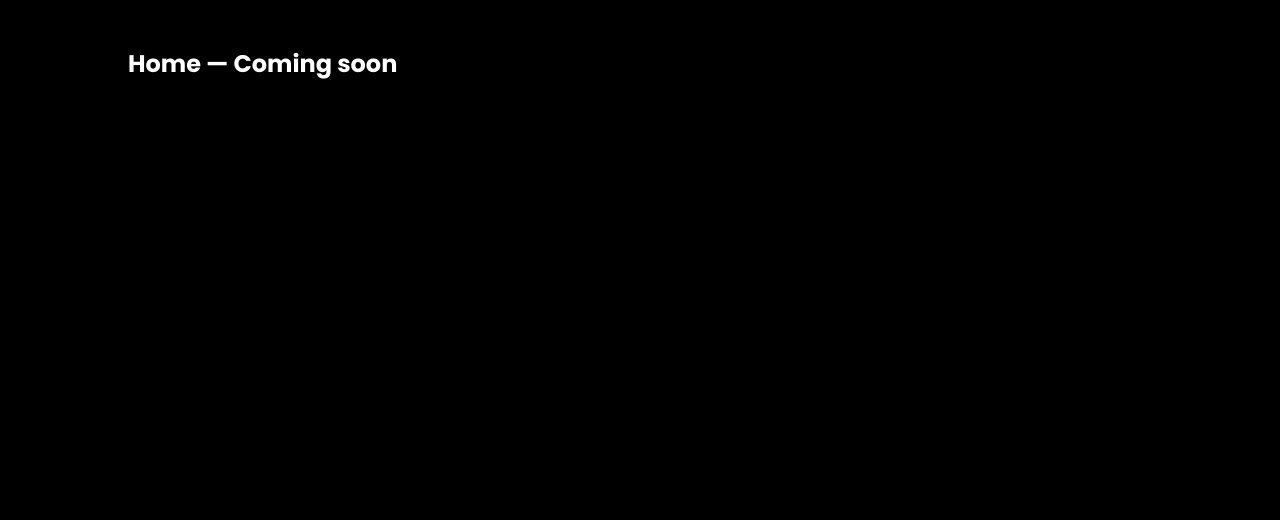
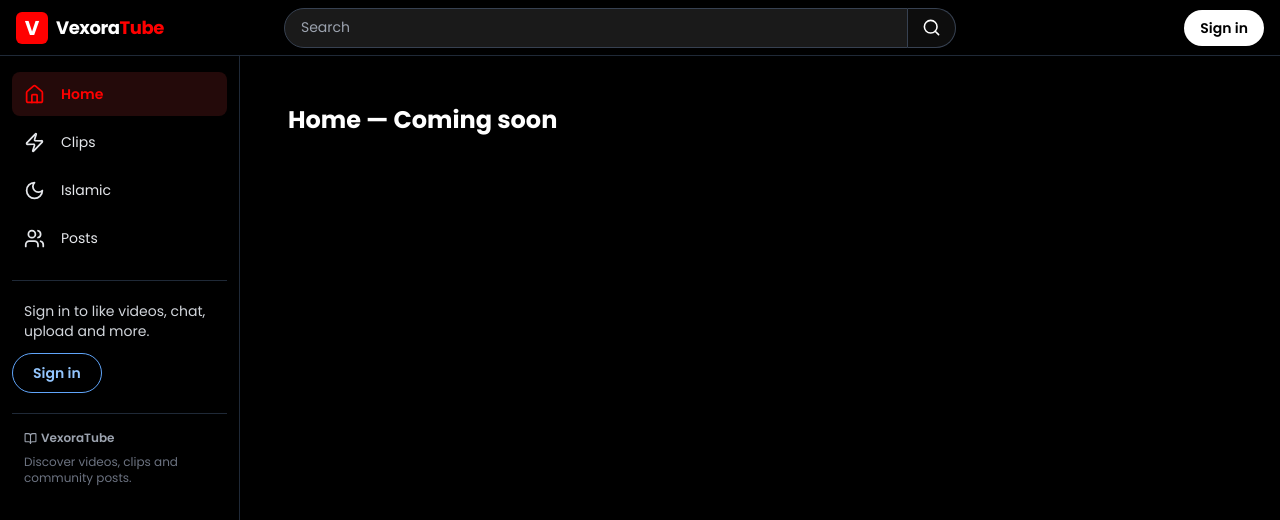
Before and after one commit to ameerhassank1han-boop/VexoraTube, a React (Vite) app: page / in a window 1280 px wide. Shown: the top 520 px of the page. Built offline with nearby package versions, Linux system fonts and the light colour scheme; no server answers; a web font is replaced by a local one.

Commit message:
feat: mount public and protected pages inside shared layout

```diff
--- a/src/App.tsx
+++ b/src/App.tsx
@@ -1,6 +1,7 @@
 import { Navigate, Outlet, Route, Routes } from "react-router-dom";
 import { useAuth } from "@/contexts/AuthContext";
 import ProtectedRoute from "@/components/auth/ProtectedRoute";
+import Layout from "@/components/layout/Layout";
 import Home from "@/pages/Home";
 import Login from "@/pages/Login";
 import Signup from "@/pages/Signup";
@@ -39,7 +40,6 @@ function PublicOnly() {
 export default function App() {
   return (
     <Routes>
-      <Route path="/" element={<Home />} />
       <Route element={<PublicOnly />}>
         <Route path="/login" element={<Login />} />
         <Route path="/signup" element={<Signup />} />
@@ -47,23 +47,30 @@ export default function App() {
       <Route path="/forgot-password" element={<ForgotPassword />} />
       <Route element={<ProtectedRoute />}>
         <Route path="/profile-setup" element={<ProfileSetup />} />
-        <Route path="/dashboard" element={<Dashboard />} />
-        <Route path="/upload" element={<Upload />} />
+      </Route>
+
+      <Route element={<Layout />}>
+        <Route index element={<Home />} />
+        <Route path="/watch/:id" element={<Watch />} />
+        <Route path="/clips" element={<Clips />} />
+        <Route path="/islamic" element={<Islamic />} />
+        <Route path="/posts" element={<Posts />} />
+        <Route path="/search" element={<Search />} />
+        <Route path="/channel/:username" element={<Channel />} />
+        <Route path="/live/:id" element={<LiveStream />} />
+        <Route element={<ProtectedRoute />}>
           <Route path="/chats" element={<Chats />} />
           <Route path="/chat/:id" element={<Chat />} />
           <Route path="/notifications" element={<Notifications />} />
           <Route path="/profile" element={<Profile />} />
           <Route path="/settings" element={<Settings />} />
+          <Route path="/dashboard" element={<Dashboard />} />
+          <Route path="/upload" element={<Upload />} />
           <Route path="/create-post" element={<CreatePost />} />
           <Route path="/go-live" element={<GoLive />} />
         </Route>
-      <Route path="/watch/:id" element={<Watch />} />
-      <Route path="/clips" element={<Clips />} />
-      <Route path="/channel/:username" element={<Channel />} />
-      <Route path="/islamic" element={<Islamic />} />
-      <Route path="/search" element={<Search />} />
-      <Route path="/posts" element={<Posts />} />
-      <Route path="/live/:id" element={<LiveStream />} />
+      </Route>
+
       <Route path="*" element={<NotFound />} />
     </Routes>
   );
```
Lines whose indentation alone changed are shown as unchanged.
